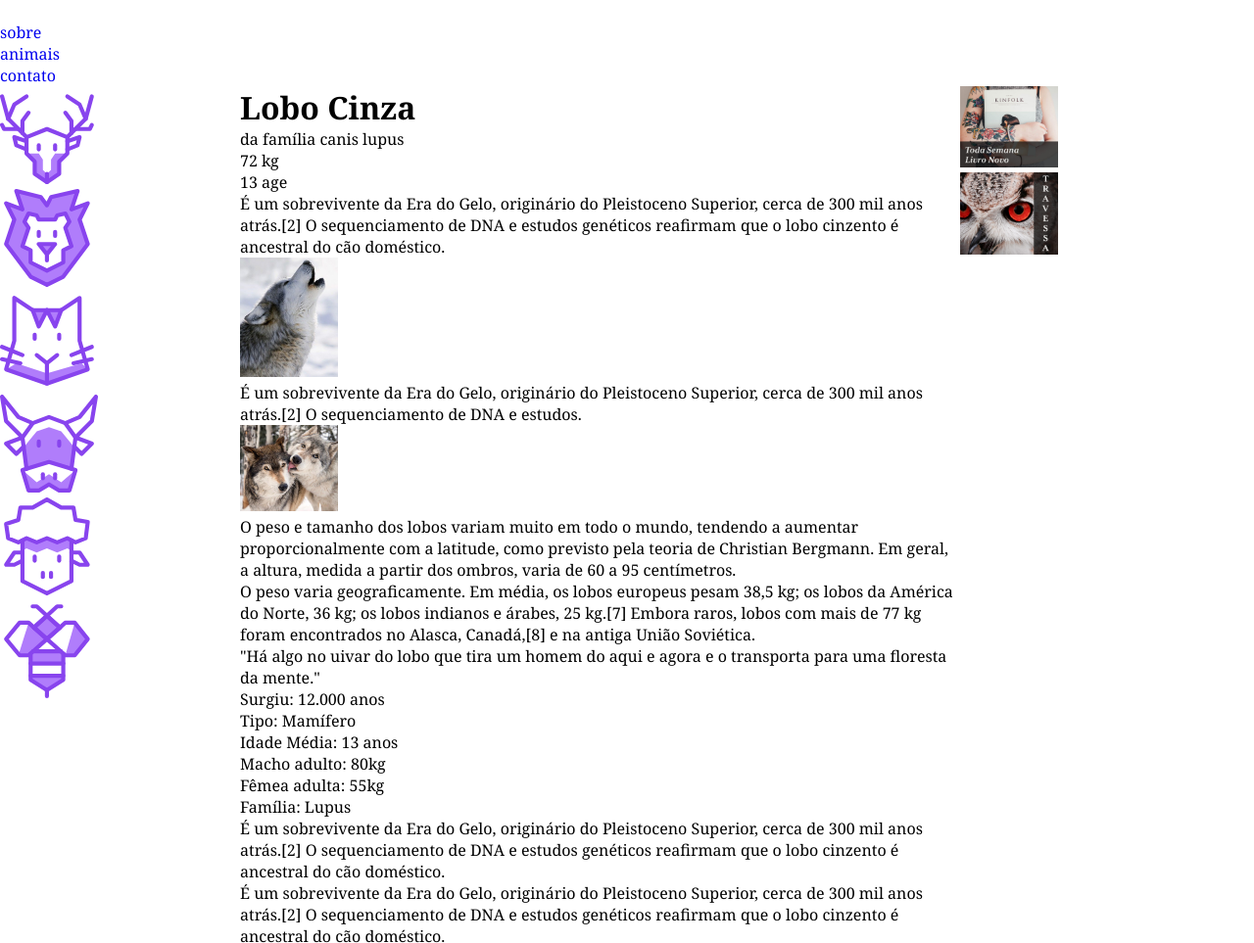
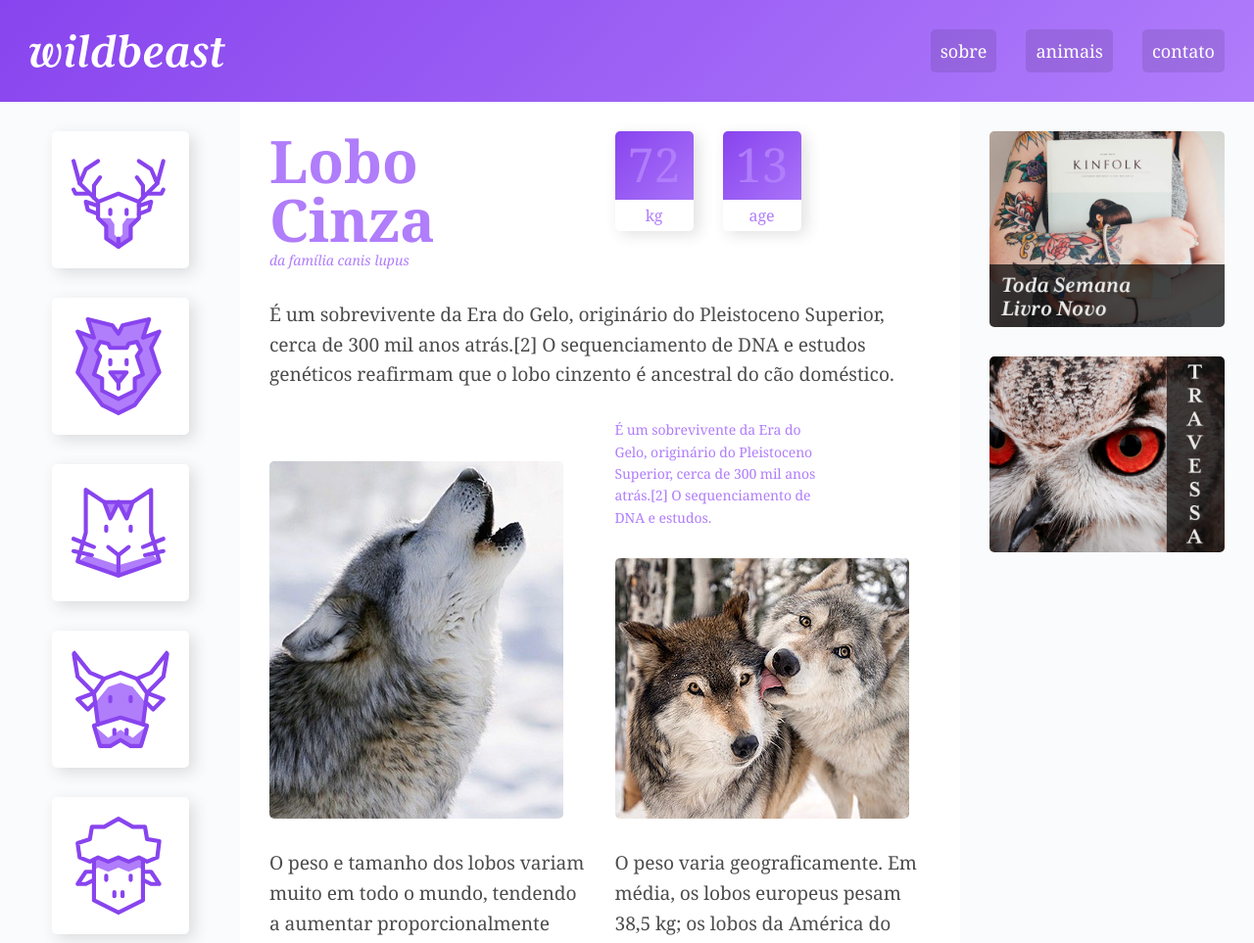
Before and after one commit to GustavoHenriqueP/wildbeast, a plain HTML site: page index.html in a window 1280 px wide. Shown: the top 963 px of the page at 98% size. Drawn offline with Linux system fonts and the light colour scheme; files whose address does not match are found by name.

Commit message:
feat: finalizado o layout padrão

```diff
--- a/css/style.css
+++ b/css/style.css
@@ -21,7 +21,9 @@ a {
 }
 
 img {
-  max-width: 100px;
+  display: block;
+  max-width: 100%;
+  border-radius: 5px;
 }
 
 /* GRID GERAL */
@@ -35,22 +37,217 @@ img {
     "footer footer footer";
 }
 
+/* HEADER */
+
 .header {
   grid-area: header;
+  background: linear-gradient(135deg, #8844ee, #b07dfb);
+  padding: 30px;
+  display: grid;
+  grid-template-columns: 1fr auto;
+  align-items: center;
 }
+
+.logo {
+  max-width: 200px;
+}
+
+.header nav ul {
+  display: flex;
+  flex-wrap: wrap;
+}
+
+.header nav a {
+  display: block;
+  padding: 10px;
+  color: white;
+  font-size: 1.125em;
+  background: rgba(0, 0, 0, 0.1);
+  border-radius: 5px;
+  transition: 0.1s;
+}
+
+.header nav a:hover {
+  background: rgba(0, 0, 0, 0.5);
+}
+
+/* Qualquer li que vier após li, terá o estilo aplicado */
+.header li + li {
+  margin-left: 30px;
+}
+
+/* SIDENAV */
 
 .sidenav {
   grid-area: sidenav;
+  background: #fafbfc;
+  padding: 30px;
 }
+
+.sidenav li a {
+  display: block;
+  min-width: 60px;
+  max-width: 100px;
+  margin: 0 auto 30px auto;
+  background: white;
+  padding: 20px;
+  border-radius: 5px;
+  box-shadow: 5px 5px 15px 0px rgba(44, 44, 44, 0.15);
+  transition: 0.1s ease-out;
+}
+
+.sidenav li a:hover {
+  background: #b07dfb;
+}
+
+/* CONTENT */
 
 .content {
   grid-area: content;
+  max-width: 900px;
+  margin: 0 auto;
+  padding: 30px;
+  display: grid;
+  grid-template-columns: 1fr 1fr;
+  gap: 30px;
 }
+
+.col-wide {
+  grid-column: 1 / -1;
+}
+
+.imagem-1 {
+  grid-row: span 2;
+  align-self: end;
+}
+
+.imagem-2 {
+  align-self: end;
+}
+
+/* ESTILOS CONTENT */
+
+p {
+  font-size: 1.2em;
+  line-height: 1.6;
+  letter-spacing: -0.005em;
+  color: rgba(0, 0, 0, 0.7);
+}
+
+.informacoes p + p {
+  margin-top: 30px;
+}
+
+.titulo {
+  color: #b07dfb;
+}
+
+.titulo h1 {
+  font-size: 3.75em;
+  line-height: 1;
+  font-weight: 700;
+}
+
+.titulo span {
+  font-size: 0.875em;
+  font-style: italic;
+}
+
+/* CARACTERISTICAS */
+
+.caracteristicas {
+  display: flex;
+  align-items: flex-start;
+}
+
+.caracteristicas > div {
+  width: 80px;
+  text-align: center;
+  background: linear-gradient(135deg, #8844ee, #b07dfb);
+  border-radius: 5px;
+  box-shadow: 5px 5px 15px 0px rgba(44, 44, 44, 0.15);
+  position: relative;
+}
+
+.caracteristicas > div:first-child {
+  margin-right: 30px;
+}
+
+.caracteristicas span {
+  display: block;
+  color: #b07dfb;
+}
+
+.numero {
+  color: #b07dfb;
+  font-size: 3em;
+  line-height: 1;
+  margin: 10px auto;
+}
+
+.rotulo {
+  background: white;
+  border-radius: 0 0 5px 5px;
+  padding: 5px 0;
+  position: relative;
+  top: 2px;
+}
+
+.destaque {
+  font-size: 0.875em;
+  color: #b07dfb;
+  max-width: 16em;
+}
+
+.citacao,
+.atributos {
+  align-self: start;
+  padding: 30px;
+  border-radius: 5px;
+  box-shadow: 5px 5px 15px 0px rgba(44, 44, 44, 0.15);
+  background: linear-gradient(135deg, #8844ee, #b07dfb);
+}
+
+.citacao p {
+  font-size: 1.5em;
+  font-style: italic;
+  text-align: center;
+  color: white;
+  max-width: 500px;
+  margin: 0 auto;
+}
+
+.atributos li {
+  color: white;
+  font-family: Courier, monospace;
+  font-size: 1.125em;
+  padding: 15px;
+}
+
+.atributos li + li {
+  border-top: 2px solid #b07dfb;
+}
+
+/* ANUNCIOS */
 
 .anuncios {
   grid-area: anuncios;
+  background: #fafbfc;
+  display: grid;
+  align-content: start;
+  padding: 30px;
+  gap: 30px;
 }
+
+/* FOOTER */
 
 .footer {
   grid-area: footer;
+  background: linear-gradient(135deg, #8844ee, #b07dfb);
 }
+
+.footer p {
+  color: white;
+  text-align: center;
+  padding: 30px;
+}
--- a/index.html
+++ b/index.html
@@ -55,15 +55,18 @@
         </div>
       </div>
 
-      <p>É um sobrevivente da Era do Gelo, originário do Pleistoceno Superior, cerca de 300 mil anos atrás.[2] O
+      <p class="col-wide">É um sobrevivente da Era do Gelo, originário do Pleistoceno Superior, cerca de 300 mil anos
+        atrás.[2]
+        O
         sequenciamento de DNA e estudos genéticos reafirmam que o lobo cinzento é ancestral do cão doméstico.</p>
 
-      <img src="img/wolf1.jpg" alt="Wolf 1">
+      <img class="imagem-1" src="img/wolf1.jpg" alt="Wolf 1">
 
-      <p>É um sobrevivente da Era do Gelo, originário do Pleistoceno Superior, cerca de 300 mil anos atrás.[2] O
+      <p class="destaque">É um sobrevivente da Era do Gelo, originário do Pleistoceno Superior, cerca de 300 mil anos
+        atrás.[2] O
         sequenciamento de DNA e estudos.</p>
 
-      <img src="img/wolf2.jpg" alt="Wolf 2">
+      <img class="imagem-2" src="img/wolf2.jpg" alt="Wolf 2">
 
       <p>O peso e tamanho dos lobos variam muito em todo o mundo, tendendo a aumentar proporcionalmente com a latitude,
         como previsto pela teoria de Christian Bergmann. Em geral, a altura, medida a partir dos ombros, varia de 60 a
@@ -73,7 +76,7 @@
         os lobos indianos e árabes, 25 kg.[7] Embora raros, lobos com mais de 77 kg foram encontrados no Alasca,
         Canadá,[8] e na antiga União Soviética.</p>
 
-      <blockquote class="citacao">
+      <blockquote class="citacao col-wide">
         <p>"Há algo no uivar do lobo que tira um homem do aqui e agora e o transporta para uma floresta da mente."</p>
       </blockquote>
 
@@ -93,7 +96,7 @@
           sequenciamento de DNA e estudos genéticos reafirmam que o lobo cinzento é ancestral do cão doméstico.</p>
       </div>
 
-      <img src="img/wolf3.jpg" alt="Wolf 3">
+      <img class="col-wide" src="img/wolf3.jpg" alt="Wolf 3">
     </main>
 
     <aside class="anuncios">
```
